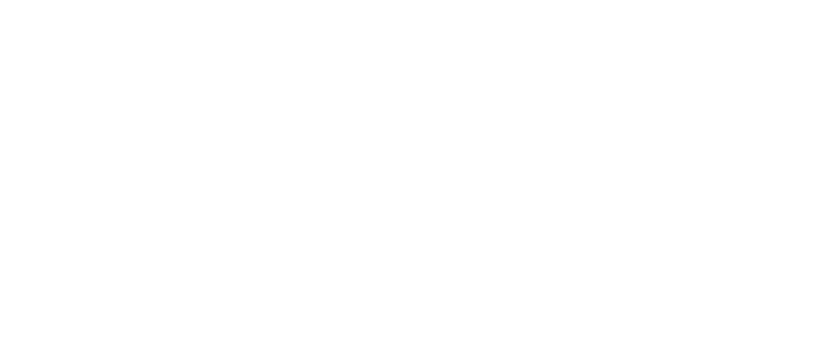
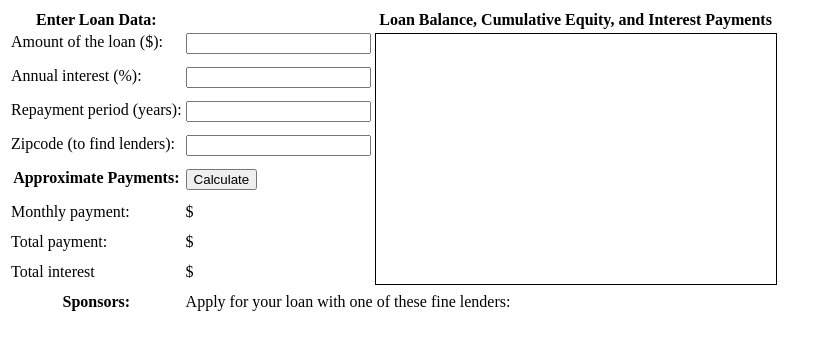
Before and after one commit to baltazarparra/JavaScript-is-Sexy, a plain HTML site: page 01 - Introdução a JavaScript./Exemplo 1-1 Uma Calculadora de empréstimos em JavaScript/index.html in a window 1280 px wide. Shown: the whole page, without its empty margins (0-829 px from the left). Drawn offline with Linux system fonts and the light colour scheme.

Commit message:
Exemplo 1-1 HTML

```diff
--- a/01 - Introdução a JavaScript./Exemplo 1-1 Uma Calculadora de empréstimos em JavaScript/index.html
+++ b/01 - Introdução a JavaScript./Exemplo 1-1 Uma Calculadora de empréstimos em JavaScript/index.html
@@ -18,5 +18,33 @@
     rotinas de tratamento de evento "onchange" ou "onclick". Elas especificam strings de
     código JavaScript a ser executado quando o usuário insere dados ou dá um clique.
   -->
+  <table>
+    <tr><th>Enter Loan Data:</th>
+      <td></td>
+      <th>Loan Balance, Cumulative Equity, and Interest Payments</th></tr>
+      <tr><td>Amount of the loan ($):</td>
+        <td><input id="amount" onchange="calculate();"></td>
+        <td rowspan=8>
+          <canvas id="graph" width="400" height="250"></canvas></td></tr>
+      <tr><td>Annual interest (%):</td>
+        <td><input id="apr" onchange="calculate();"></td></tr>
+      <tr><td>Repayment period (years):</td>
+        <td><input id="years" onchange="calculate();"></td></tr>
+      <tr><td>Zipcode (to find lenders):</td>
+        <td><input id="zipcode" onchange="calculate();"></td></tr>
+      <tr><th>Approximate Payments:</th>
+        <td><button onclick="calculate();">Calculate</button></td></tr>
+      <tr><td>Monthly payment:</td>
+        <td>$<span class="output" id="payment"></span></td></tr>
+      <tr><td>Total payment:</td>
+        <td>$<span class="output" id="total"></span></td></tr>
+      <tr><td>Total interest</td>
+        <td>$<span class="output" id="totalinterest"></span></td></tr>
+      <tr><th>Sponsors:</th><td colspan="2">
+        Apply for your loan with one of these fine lenders:
+        <div id="lenders"></div></td></tr>
+    </table>
+
+  </table>
   </body>
 </html>
```
